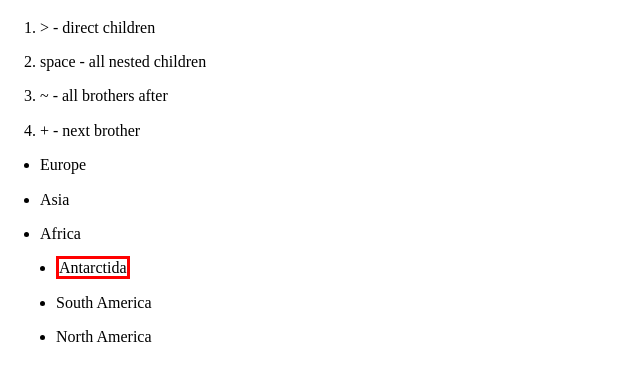
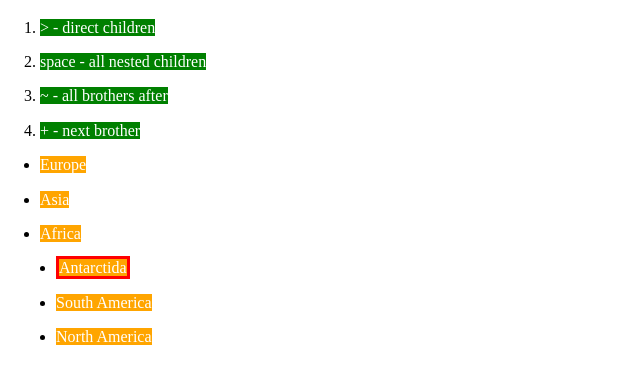
Before and after one commit to YuriiZazuliak/GromeCode, a plain HTML site: page lesson6/task2/index.html in a window 1280 px wide. Shown: the part 61-444 px from the top of the page, without its empty margins (0-640 px from the left). Drawn offline with nearby package versions, Linux system fonts and the light colour scheme.

Commit message:
lesson-5_task-2_fix-3

```diff
--- a/lesson6/task2/selectors.css
+++ b/lesson6/task2/selectors.css
@@ -1,11 +1,11 @@
 li {
     margin-bottom: 16px;
 }
-ol > span {
+ol span {
     background-color: green;
     color: white;
 }
-ul > span {
+ul span {
     background-color: orange;
     color: white;
 }
```
